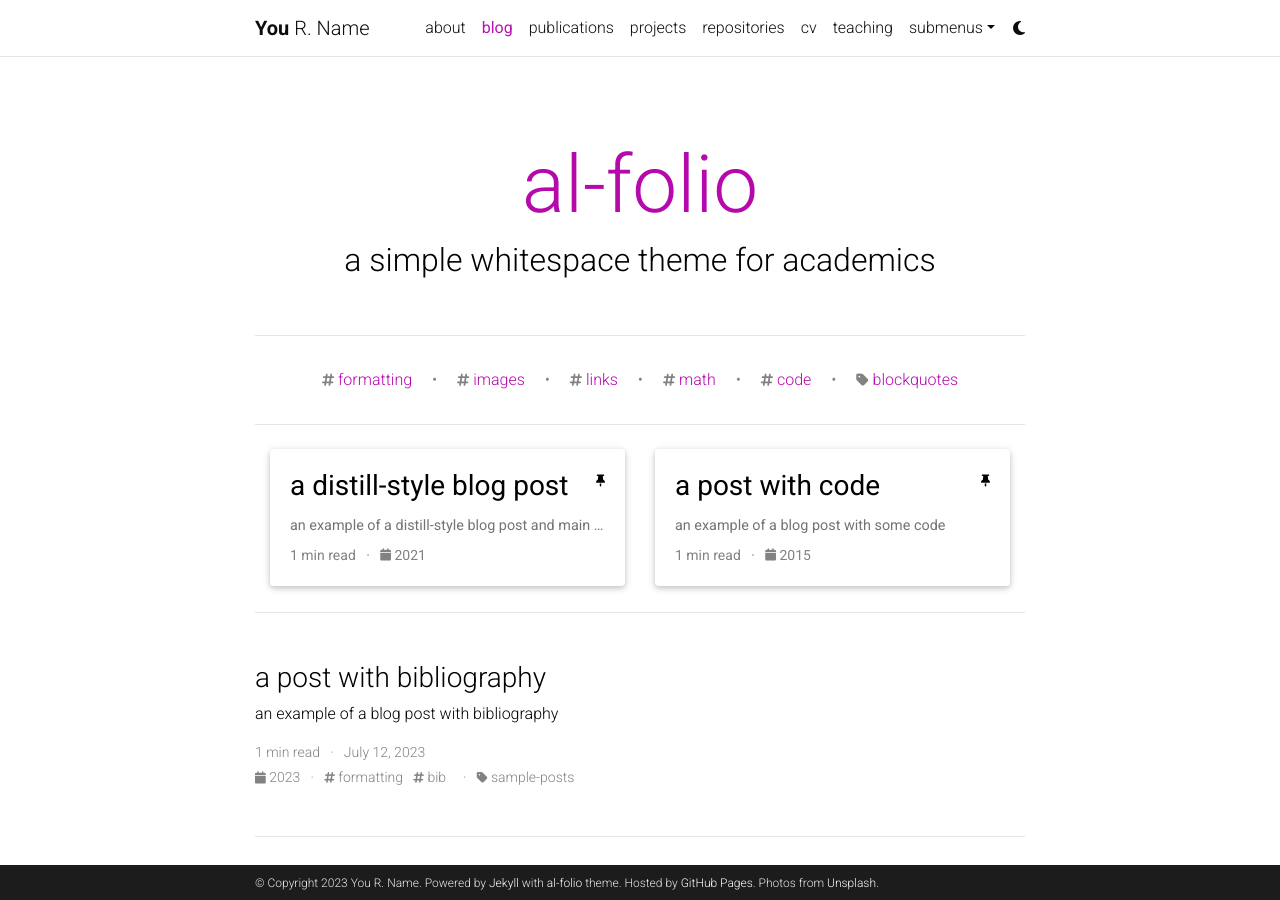
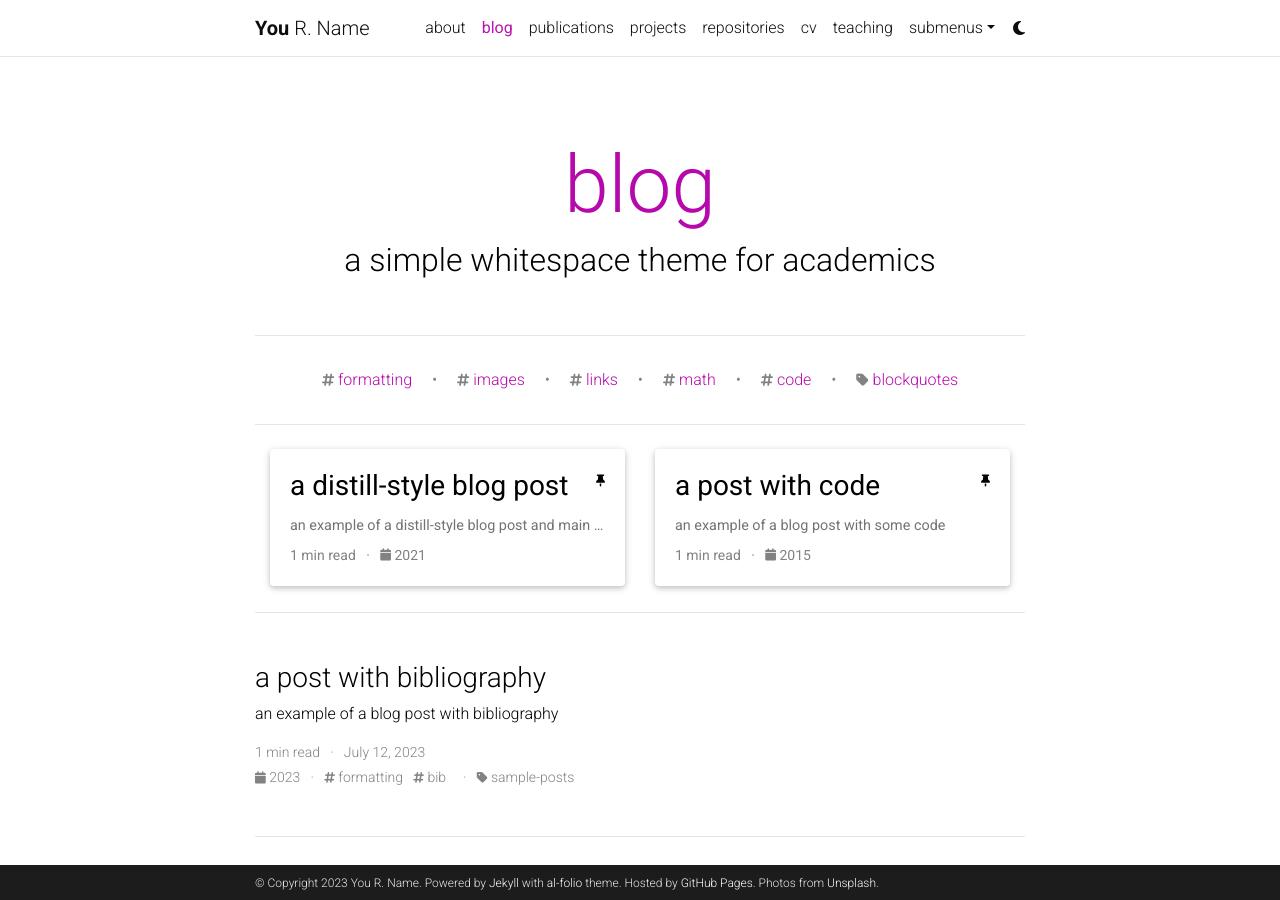
Before and after one commit to KeremZaman/keremzaman.github.io, a Jekyll site: the page built from blog/index.html, in a window 1280 px wide and 900 px high. Built offline with Jekyll 4.4.1, drawn with Linux system fonts in a browser that asks for light colours; the list of posts is cut into pages by our own code; comment, search, counter and statistics services are not loaded; a style sheet for code colours, icons or effects is not loaded.

Commit message:
update config

```diff
--- a/_config.yml
+++ b/_config.yml
@@ -18,8 +18,8 @@
 lang: en # the language of your site (for example: en, fr, cn, ru, etc.)
 icon: ⚛️  # the emoji used as the favicon (alternatively, provide image name in /assets/img/)
 
-url: https://alshedivat.github.io # the base hostname & protocol for your site
-baseurl: /al-folio # the subpath of your site, e.g. /blog/
+url: https://keremzaman.github.io # the base hostname & protocol for your site
+baseurl: / # the subpath of your site, e.g. /blog/
 last_updated: false # set to true if you want to display last updated in the footer
 impressum_path:  # set to path to include impressum link in the footer, use the same path as permalink in a page, helps to conform with EU GDPR
 
@@ -71,14 +71,14 @@
 # Social integration
 # -----------------------------------------------------------------------------
 
-github_username: # your GitHub user name
+github_username: KeremZaman # your GitHub user name
 gitlab_username: # your GitLab user name
-twitter_username: # your Twitter handle
+twitter_username: KeremZaman3 # your Twitter handle
 mastodon_username: # your mastodon instance+username in the format instance.tld/@username
 linkedin_username: # your LinkedIn user name
 telegram_username: # your Telegram user name
-scholar_userid: # your Google Scholar ID
-semanticscholar_id: # your Semantic Scholar ID
+scholar_userid: sQ_npIsAAAAJ # your Google Scholar ID
+semanticscholar_id: 2162194848 # your Semantic Scholar ID
 whatsapp_number: # your WhatsApp number (full phone number in international format. Omit any zeroes, brackets, or dashes when adding the phone number in international format.)
 orcid_id: # your ORCID ID
 medium_username: # your Medium username
@@ -124,7 +124,7 @@
 # Blog
 # -----------------------------------------------------------------------------
 
-blog_name: al-folio # blog_name will be displayed in your blog page
+blog_name: blog # blog_name will be displayed in your blog page
 blog_nav_title: blog # your blog must have a title for it to be displayed in the nav bar
 blog_description: a simple whitespace theme for academics
 permalink: /blog/:year/:title/
```
